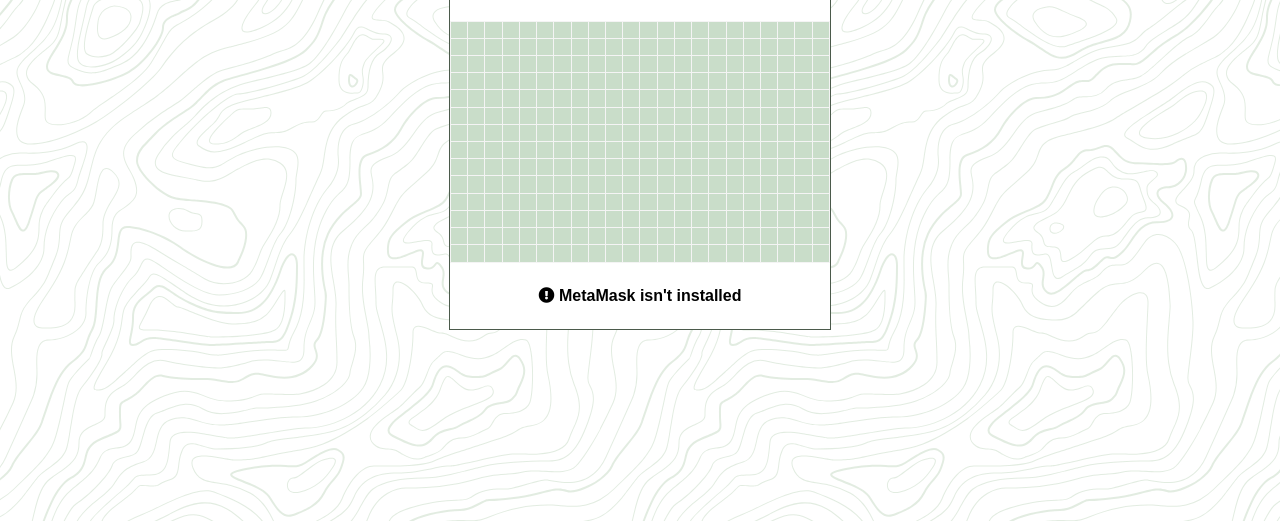
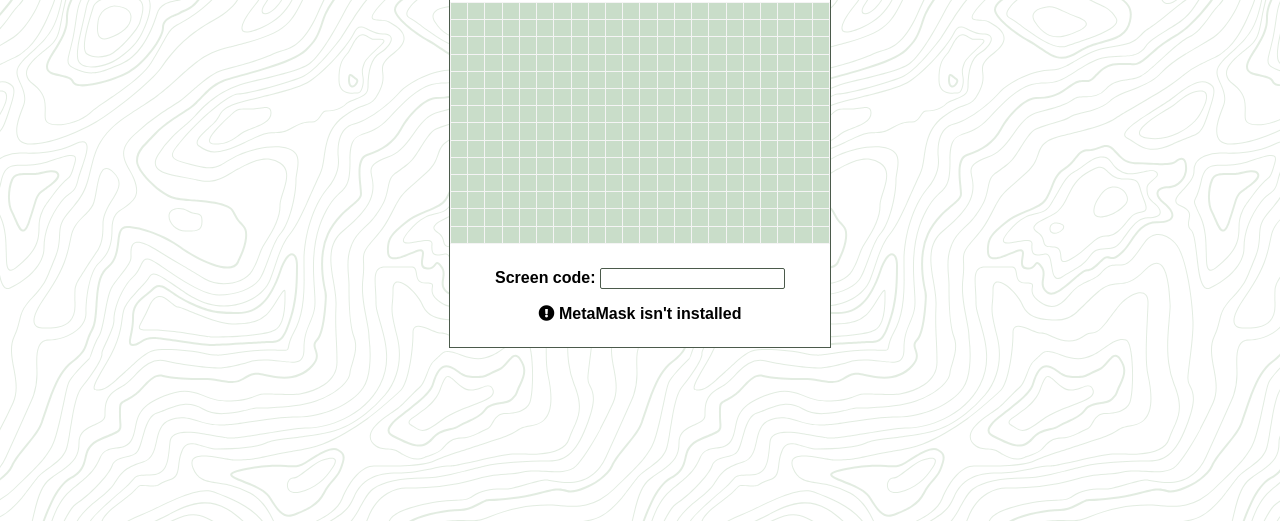
Before and after one commit to lljxx1/tiny-83-editor, a plain HTML site: page index.html in a window 1280 px wide. Shown: the part 279-800 px from the top of the page. Drawn offline with nearby package versions, Linux system fonts and the light colour scheme; a web font is replaced by a local one.

Commit message:
support update

```diff
--- a/index.html
+++ b/index.html
@@ -77,7 +77,7 @@
         </div>
       </div>
       <table id="screen"></table>
-      <div class="result" style="display: none;">
+      <div class="result">
         <label for="screen-code">Screen code:</label>
         <input type="text" id="screen-code"></input>
       </div>
```
